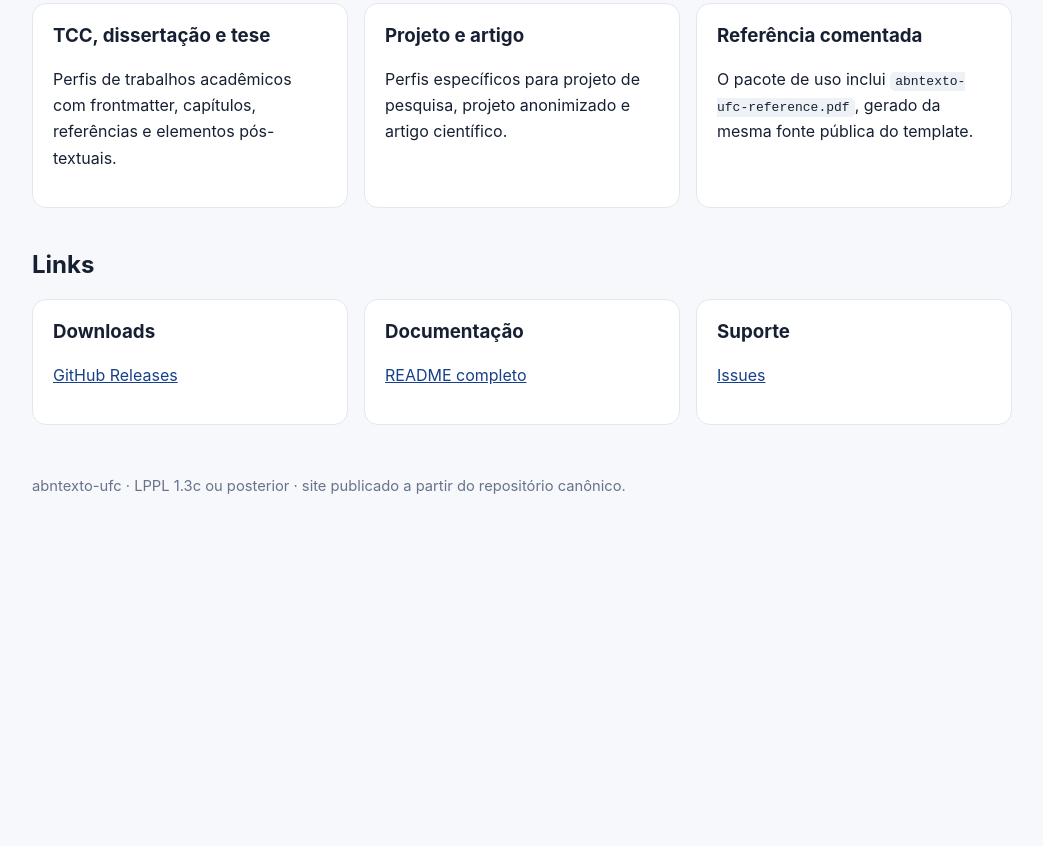
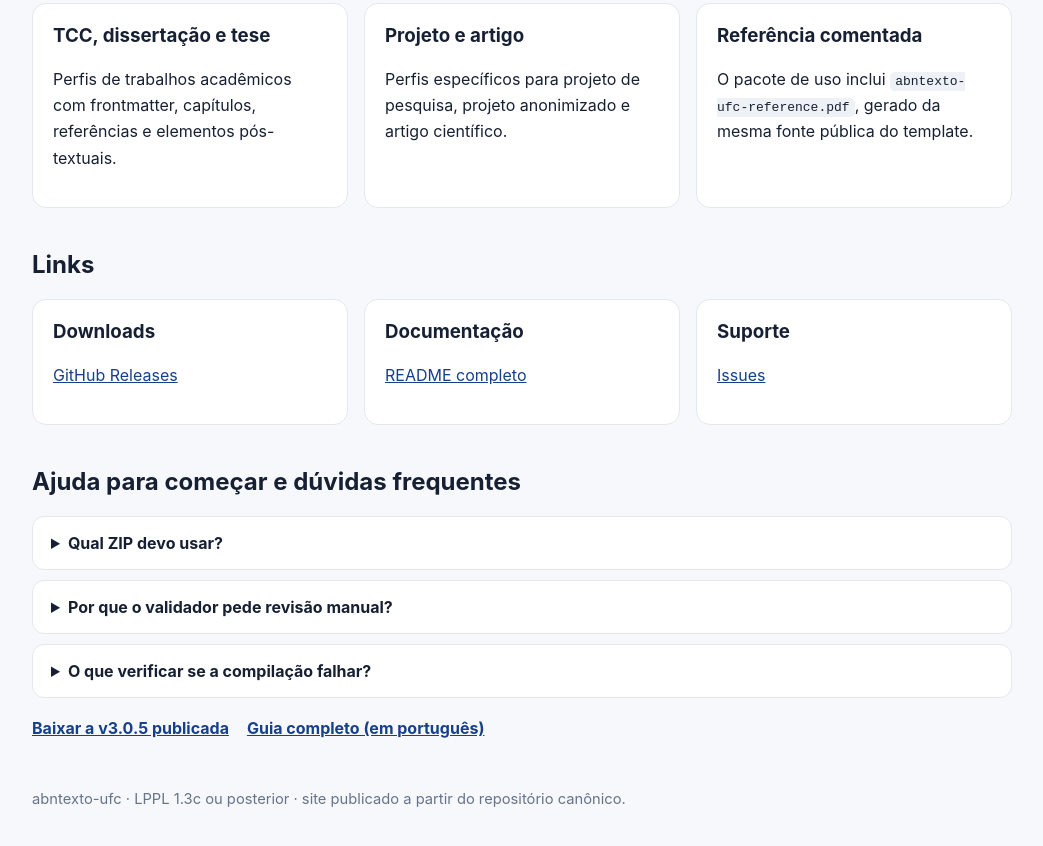
Before and after one commit to tiagosombrra/abntexto-ufc, a plain HTML site: page site/index.html in a window 1280 px wide. Shown: the part 1104-1950 px from the top of the page, without its empty margins (118-1161 px from the left). Before the commit the page ends 1671 px from the top, so only its background shows below. Drawn offline with Linux system fonts and the light colour scheme.

Commit message:
feat(p0.11): add localized onboarding FAQ and verified stable/guide links

```diff
--- a/site/index.html
+++ b/site/index.html
@@ -26,6 +26,12 @@
     .grid{display:grid;grid-template-columns:repeat(auto-fit,minmax(230px,1fr));gap:16px}
     .card{background:#fff;border:1px solid #e3e8ef;border-radius:14px;padding:20px}
     .card h3{margin-top:0}.card a{color:#173f8a}
+    .help details{background:#fff;border:1px solid #e3e8ef;border-radius:12px;margin:10px 0;padding:14px 18px}
+    .help summary{font-weight:700;cursor:pointer;line-height:1.5}
+    .help summary:focus-visible{outline:3px solid #e0a21a;outline-offset:4px}
+    .help details p{margin-bottom:0;max-width:860px}
+    .help-links{display:flex;gap:18px;flex-wrap:wrap;margin-top:20px}
+    .help-links a{color:#173f8a;font-weight:650}
     code{background:#eef1f5;padding:2px 5px;border-radius:5px}
     footer{margin-top:52px;color:#67738a;font-size:.92rem}
   </style>
@@ -87,6 +93,26 @@
     <article class="card"><h3 data-i18n="supportHeading">Suporte</h3><p><a href="https://github.com/tiagosombrra/abntexto-ufc/issues">Issues</a></p></article>
   </section>
 
+  <section class="help" aria-labelledby="help-heading">
+    <h2 id="help-heading" data-i18n="helpHeading">Ajuda para começar e dúvidas frequentes</h2>
+    <details>
+      <summary data-i18n="faqPackageQuestion">Qual ZIP devo usar?</summary>
+      <p data-i18n="faqPackageAnswer">Na versão publicada v3.0.5, use abntexto-ufc-overleaf-3.0.5.zip no Overleaf ou abntexto-ufc-template-3.0.5.zip para uso local. Não misture arquivos da v3.0.5 com a linha de desenvolvimento v3.1.0.</p>
+    </details>
+    <details>
+      <summary data-i18n="faqValidationQuestion">Por que o validador pede revisão manual?</summary>
+      <p data-i18n="faqValidationAnswer">O Web/Lite faz verificações parciais no navegador. PDF/A, fontes e aspectos semânticos podem exigir CLI/Deep, inspeção humana ou conferência das exigências atuais da UFC. O resultado não equivale a homologação institucional.</p>
+    </details>
+    <details>
+      <summary data-i18n="faqCompileQuestion">O que verificar se a compilação falhar?</summary>
+      <p data-i18n="faqCompileAnswer">Confira a versão da distribuição, TeX Live e dependências, o caminho de main.tex, a bibliografia e o log de compilação. Reproduza o problema com um exemplo mínimo antes de abrir uma issue.</p>
+    </details>
+    <nav class="help-links" aria-label="Guias e versão estável">
+      <a href="https://github.com/tiagosombrra/abntexto-ufc/releases/tag/v3.0.5" data-i18n="stableReleaseLink">Baixar a v3.0.5 publicada</a>
+      <a href="https://github.com/tiagosombrra/abntexto-ufc/blob/main/docs/USER-GUIDE.md" data-i18n="guideLink">Guia completo (em português)</a>
+    </nav>
+  </section>
+
   <footer>abntexto-ufc · <span data-i18n="footerText">LPPL 1.3c ou posterior · site publicado a partir do repositório canônico.</span></footer>
 </main>
 </body>
```
